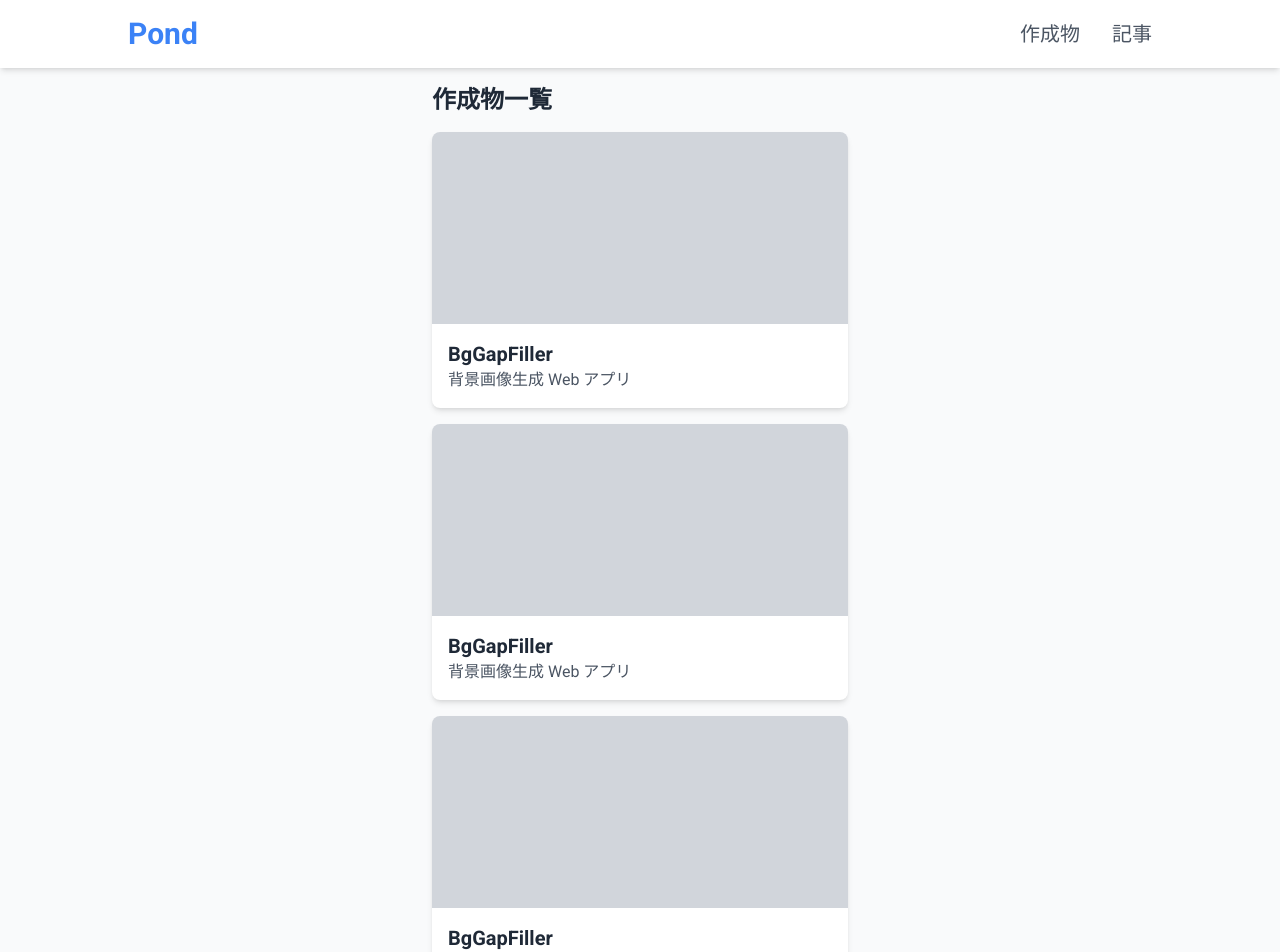
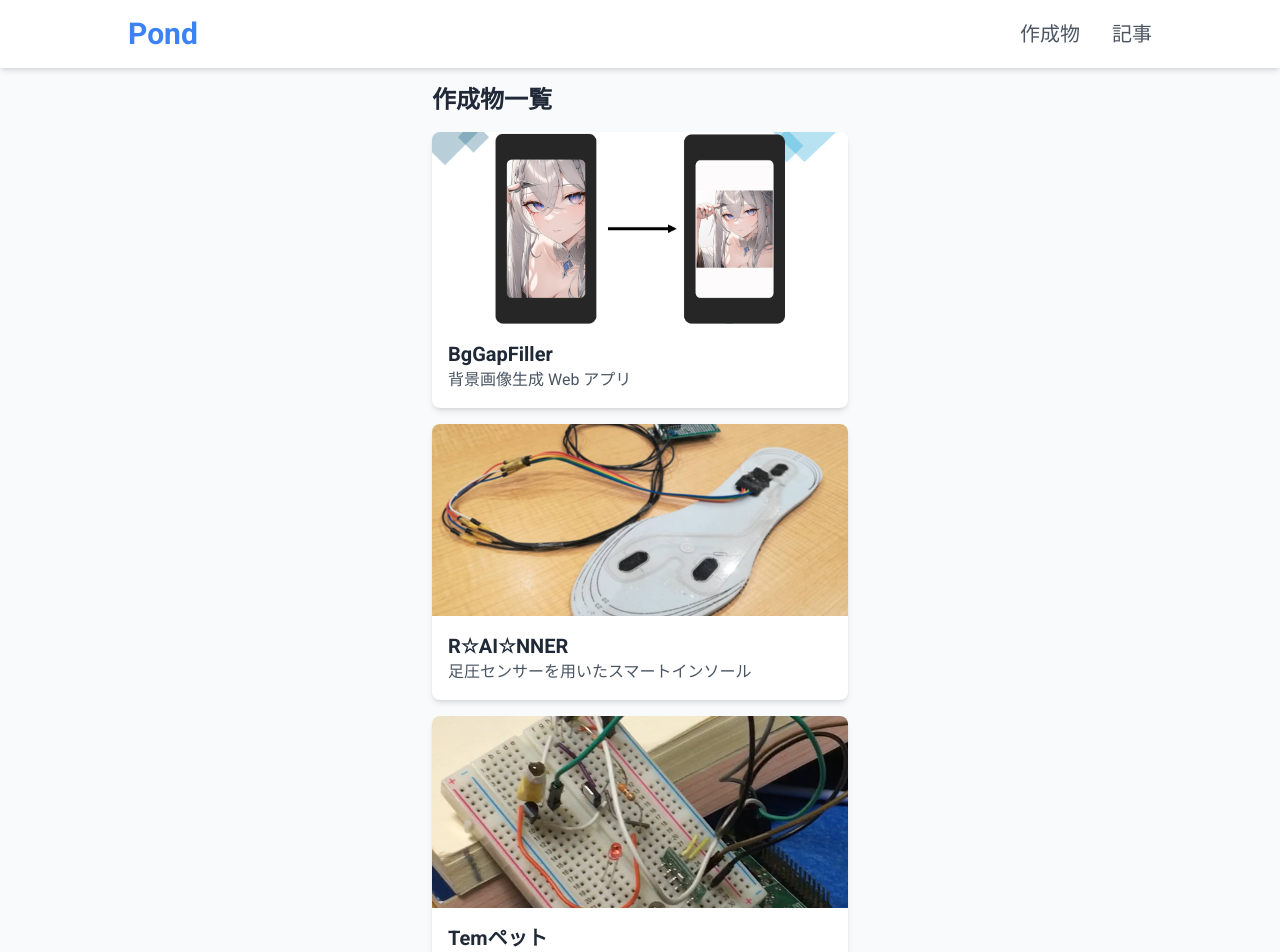
Before and after one commit to pond-e/homepage-5, a React (Vite) app: page /works in a window 1280 px wide. Shown: the top 952 px of the page. Built offline with nearby package versions, Linux system fonts and the light colour scheme.

Commit message:
Header Link to / ans /works

```diff
--- a/src/App.tsx
+++ b/src/App.tsx
@@ -8,6 +8,7 @@ import WorksPage from './pages/WorksPage';
 function App() {
   return (
     <BrowserRouter>
+    <Header />
         <div className='app-container'>
             <main className='main-content'>
                 <Routes>
@@ -16,6 +17,7 @@ function App() {
                 </Routes>
             </main>
         </div>
+    <Footer />
     </BrowserRouter>
   );
 }
--- a/src/components/Header.tsx
+++ b/src/components/Header.tsx
@@ -1,4 +1,5 @@
 import { useState } from "react"
+import { Link } from 'react-router-dom';
 
 function Header() {
     const [mobileMenuFlag, setMobilemenuFlag] = useState(false);
@@ -12,7 +13,7 @@ function Header() {
             <header className="bg-white shadow-md relative">
                 <div className="container mx-auto px-4 sm:px-6 lg:px-32 py-4 flex justify-between items-center">
                     <div className="flex justify-between items-center w-full md:w-auto">
-                        <h1 className="text-2xl sm:text-3xl font-bold text-blue-500">Pond</h1>
+                        <Link to="/" className="text-2xl sm:text-3xl font-bold text-blue-500">Pond</Link>
                         <div className="md:hidden">
                             <button id="mobile-menu-button" className="text-gray-600 hover:text-red-500 focus:outline-none focus:ring-2 focus:ring-red-500" onClick={handleMobileMenu}>
                                 <svg className="h-6 w-6 fill-current" viewBox="0 0 24 24">
@@ -22,12 +23,12 @@ function Header() {
                         </div>
                     </div>
                     <nav className="hidden md:flex space-x-8">
-                        <a href="#" className="text-xl text-gray-600 hover:text-red-500">作成物</a>
+                        <Link to="/works" className="text-xl text-gray-600 hover:text-red-500">作成物</Link>
                         <a href="#" className="text-xl text-gray-600 hover:text-red-500">記事</a>
                     </nav>
                     <div id="mobile-menu" style={{ display: mobileMenuFlag ? "" : "none"}} className="md:hidden absolute top-full left-0 w-full bg-white shadow-md z-10">
                         <div className="px-4 py-4 flex flex-col space-y-4">
-                            <a href="#" className="block text-xl text-gray-600 hover:text-red-500">作成物</a>
+                            <Link to="/works" className="block text-xl text-gray-600 hover:text-red-500">作成物</Link>
                             <a href="#" className="block text-xl text-gray-600 hover:text-red-500">記事</a>
                         </div>
                     </div>
--- a/src/main.tsx
+++ b/src/main.tsx
@@ -7,8 +7,6 @@ import Footer from './components/Footer.tsx'
 
 createRoot(document.getElementById('root')!).render(
   <StrictMode>
-    <Header />
     <App />
-    <Footer />
   </StrictMode>,
 )
--- a/src/pages/WorksPage.tsx
+++ b/src/pages/WorksPage.tsx
@@ -4,24 +4,24 @@ function WorksPage() {
         <div className="max-w-md mx-auto p-4">
         <h1 className="text-2xl font-bold mb-4">作成物一覧</h1>
         <div className="bg-white shadow-md rounded-lg overflow-hidden mb-4">
-            <div className="bg-gray-300 h-48"></div>
+            <div className="bg-gray-300 h-48 overflow-hidden"><img className="works-img object-cover w-full h-full" src="./images/BgGapFiller_4.png" alt="BgGapFiller_4.png" /></div>
             <div className="p-4">
                 <h2 className="text-xl font-bold">BgGapFiller</h2>
                 <p className="text-gray-600">背景画像生成 Web アプリ</p>
             </div>
         </div>
         <div className="bg-white shadow-md rounded-lg overflow-hidden mb-4">
-            <div className="bg-gray-300 h-48"></div>
+            <div className="bg-gray-300 h-48 overflow-hidden"><img className="works-img object-cover w-full h-full" src="./images/RAINNER_1.png" alt="RAINNER_1.png" /></div>
             <div className="p-4">
-                <h2 className="text-xl font-bold">BgGapFiller</h2>
-                <p className="text-gray-600">背景画像生成 Web アプリ</p>
+                <h2 className="text-xl font-bold">R☆AI☆NNER</h2>
+                <p className="text-gray-600">足圧センサーを用いたスマートインソール</p>
             </div>
         </div>
         <div className="bg-white shadow-md rounded-lg overflow-hidden mb-4">
-            <div className="bg-gray-300 h-48"></div>
+            <div className="bg-gray-300 h-48 overflow-hidden"><img className="works-img object-cover w-full h-full" src="./images/tempet_1.png" alt="tempet_1.png" /></div>
             <div className="p-4">
-                <h2 className="text-xl font-bold">BgGapFiller</h2>
-                <p className="text-gray-600">背景画像生成 Web アプリ</p>
+                <h2 className="text-xl font-bold">Temペット</h2>
+                <p className="text-gray-600">古いエアコンをスマートに</p>
             </div>
         </div>
     </div>
```
